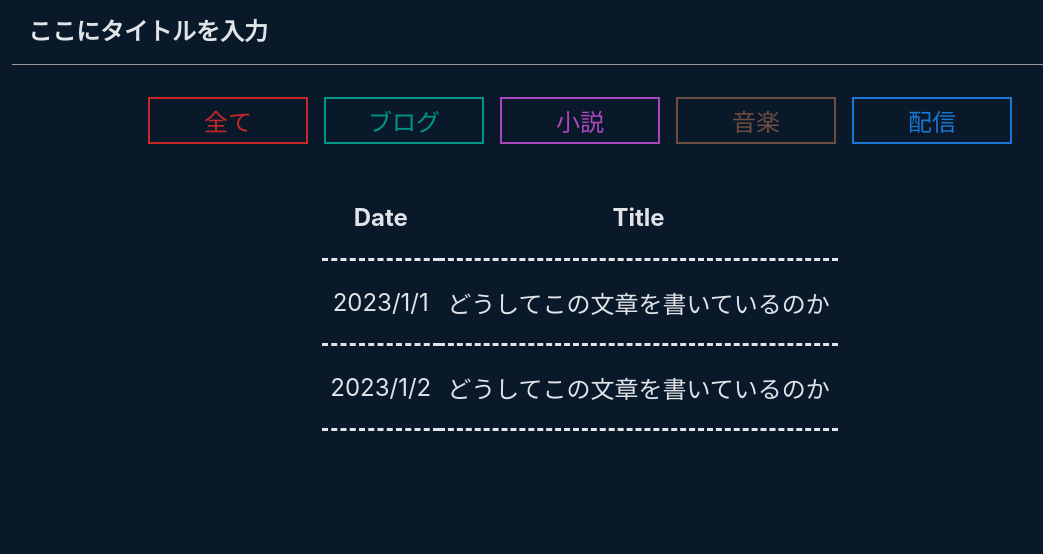
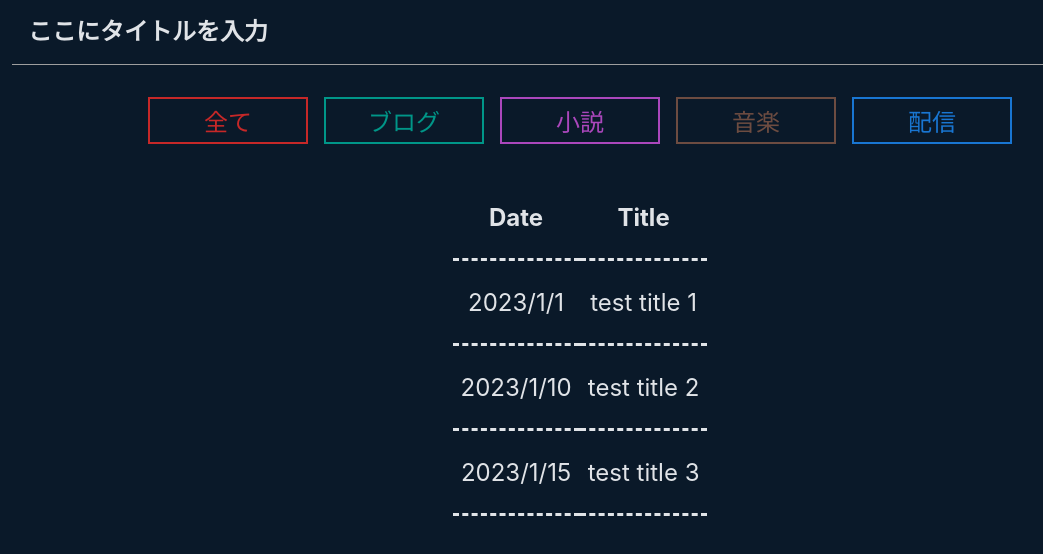
Before and after one commit to kitadakyou/kitadakyou.com, a Next.js app: page / in a window 1280 px wide. Shown: the top 554 px of the page, without its empty margins (60-1103 px from the left). Built offline with nearby package versions, Linux system fonts and the light colour scheme.

Commit message:
add contnts api

```diff
--- a/components/contentsTable.tsx
+++ b/components/contentsTable.tsx
@@ -1,18 +1,16 @@
+import { useState, useEffect } from 'react'
+import { ContentApi } from '../pages/api/contents'
 import styles from '../styles/components/contentsTable.module.css'
 
 export default function ContentsTable () {
-  const contents = [
-    {
-      id: 'c01',
-      date: '2023/1/1',
-      title: 'どうしてこの文章を書いているのか'
-    },
-    {
-      id: 'c02',
-      date: '2023/1/2',
-      title: 'どうしてこの文章を書いているのか'
-    }
-  ]
+  const [contents, setContents] = useState<ContentApi[]>([])
+  useEffect(() => {
+    fetch('/api/contents')
+      .then(res => res.json())
+      .then(data => {
+        setContents(data)
+      })
+  }, [])
   return (
     <section>
       <table className={styles.contentsTable}>
@@ -24,7 +22,7 @@ export default function ContentsTable () {
         </thead>
         <tbody>
           {contents.map(c =>
-            <tr className={styles.tableBodyRow} key={c.id}>
+            <tr className={styles.tableBodyRow} key={c.path}>
               <td>{c.date}</td>
               <td>{c.title}</td>
             </tr>
--- a/components/genreButton.tsx
+++ b/components/genreButton.tsx
@@ -9,15 +9,15 @@ type Props = {
 
 export default function GenreButton (props: Props) {
   const getClassName = (): string => {
-    if (props.type == 'all') {
+    if (props.type === 'all') {
       return styles.allButton
-    } else if (props.type == 'blog') {
+    } else if (props.type === 'blog') {
       return styles.blogButton
-    } else if (props.type == 'novel') {
+    } else if (props.type === 'novel') {
       return styles.novelButton
-    } else if (props.type == 'music') {
+    } else if (props.type === 'music') {
       return styles.musicButton
-    } else if (props.type == 'stream') {
+    } else if (props.type === 'stream') {
       return styles.streamButton
     }
     return ''
--- /dev/null
+++ b/pages/api/contents.tsx
@@ -0,0 +1,33 @@
+import type { NextApiRequest, NextApiResponse } from 'next'
+
+export type ContentApi = {
+  path: string,
+  title: string,
+  date: string,
+  genre: 'blog' | 'novel' | 'music' | 'stream'
+}
+
+export default function Contents (req: NextApiRequest, res: NextApiResponse) {
+  const contents: ContentApi[] = [
+    {
+      path: 'blog/test.md',
+      title: 'test title 1',
+      date: new Date('2023-1-1').toLocaleDateString('ja-JP'),
+      genre: 'blog'
+    },
+    {
+      path: 'blog/test.md',
+      title: 'test title 2',
+      date: new Date('2023-1-10').toLocaleDateString('ja-JP'),
+      genre: 'blog'
+    },
+    {
+      path: 'blog/test.md',
+      title: 'test title 3',
+      date: new Date('2023-1-15').toLocaleDateString('ja-JP'),
+      genre: 'novel'
+    }
+  ]
+
+  res.json(contents)
+}
```
